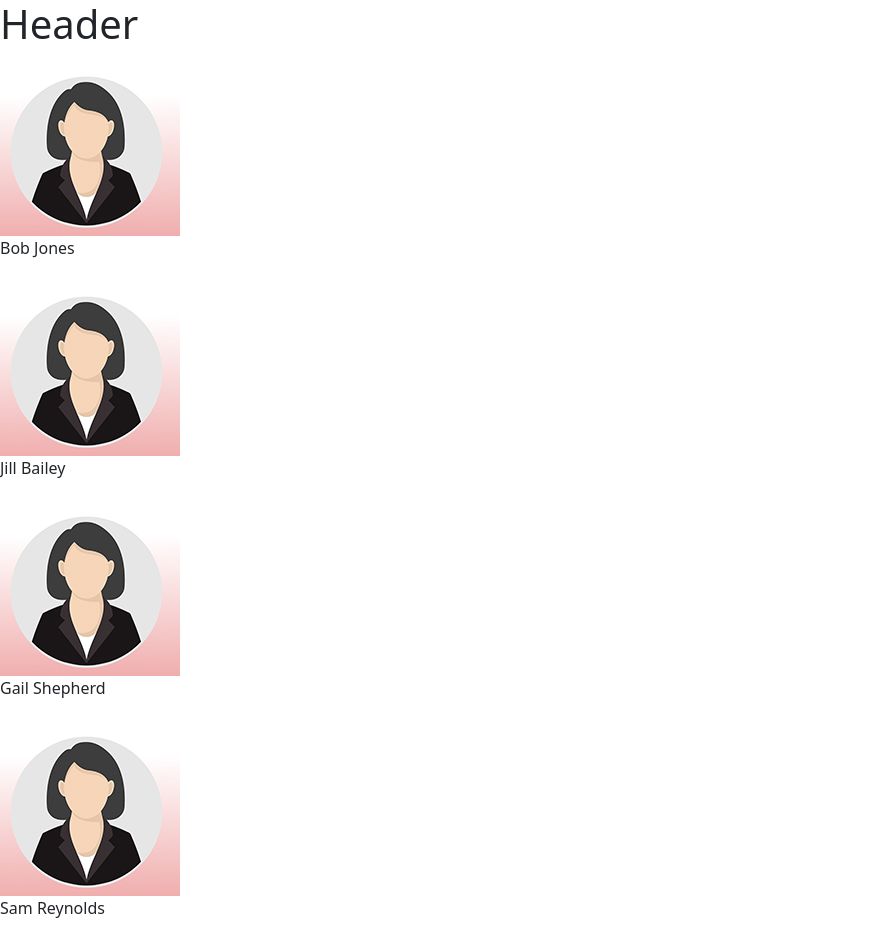
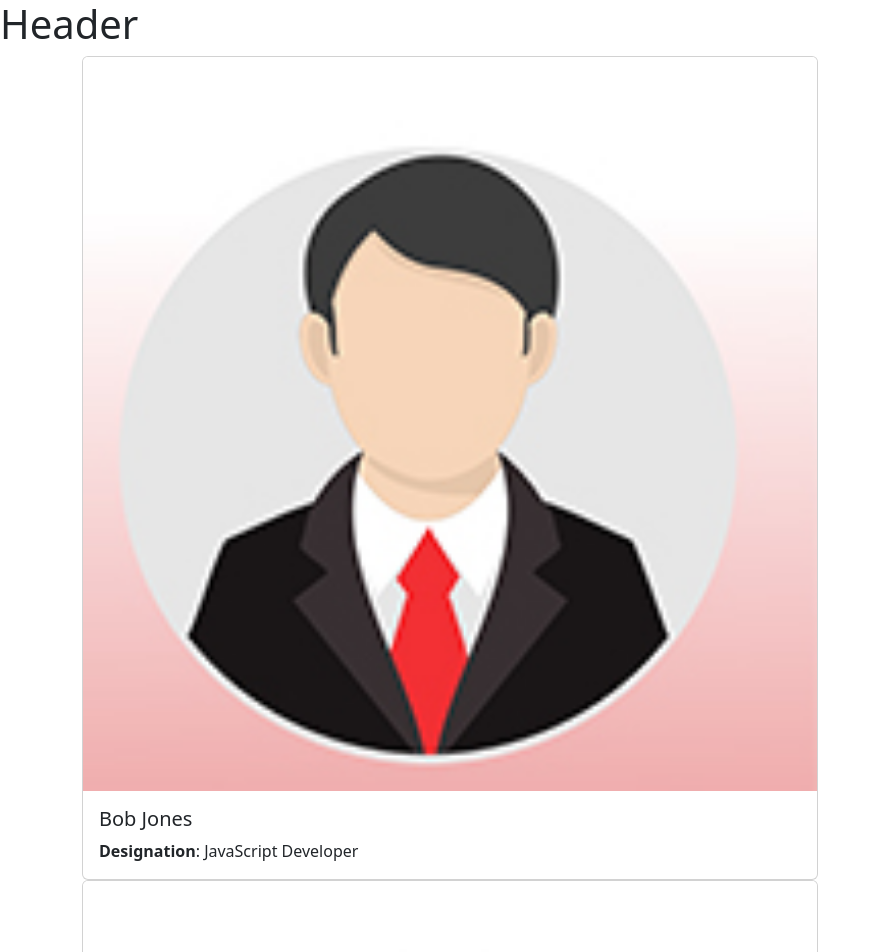
Before and after one commit to Scott-Zeta/Team-Member-Allocation, a React (Vite) app: page / in a window 1280 px wide. Shown: the top 952 px of the page, without its empty margins (0-881 px from the left). Built offline with nearby package versions, Linux system fonts and the light colour scheme.

Commit message:
fomat a card draft

```diff
--- a/src/Employee.jsx
+++ b/src/Employee.jsx
@@ -89,12 +89,19 @@ const employee = () => {
   }])
 
   return (
-    <main>
-      {employees.map(e => (
-        <div key={e.id}>
-          <img src={femaleProfile} />
-          <p>{e.fullName}</p>
-        </div>))}
+    <main className='container'>
+      <div className='row'>
+        <div className='col-8'>
+          {employees.map(e => (
+            <div key={e.id} className='card'>
+              <img src={e.gender === 'male' ? maleProfile : femaleProfile} className='card-img-top' />
+              <div className='card-body'>
+                <h5 className='card-title'>{e.fullName}</h5>
+                <p className='card-text'><b>Designation</b>: {e.designation}</p>
+              </div>
+            </div>))}
+        </div>
+      </div>
     </main>
   )
 }
```
